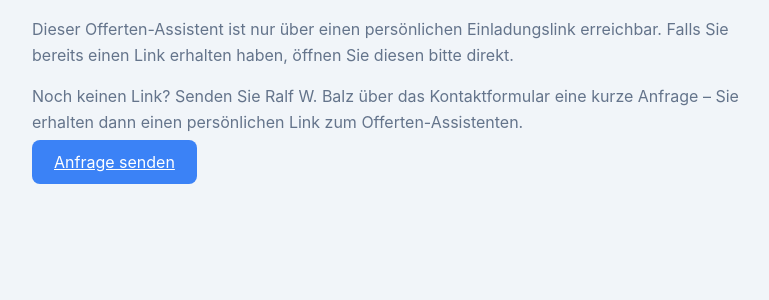
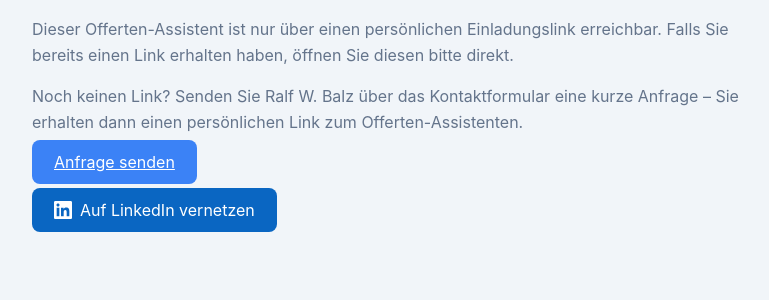
Before and after one commit to plebsapps/Offerten-Assistent-offerte.ralfwbalz.ch, a FastAPI app: template templates/einladung.html in a window 1280 px wide. Shown: the part 199-499 px from the top of the page, without its empty margins (244-1013 px from the left). Run offline with FastAPI, Linux system fonts and the light colour scheme; the template is opened without the code that fills it, so the values that code supplies are empty; parts of the project's set-up code (start-up, migrations or seed data) failed here and were passed over.

Commit message:
LinkedIn-Button auf der Einstiegsseite und LinkedIn-Link im Footer
Co-Authored-By: Claude Opus 5.5 (1M context) <noreply@anthropic.com>

```diff
--- a/static/css/style.css
+++ b/static/css/style.css
@@ -168,7 +168,7 @@ body {
   margin: 0;
   text-align: left;
 }
-.footer-links { display: flex; gap: 24px; }
+.footer-links { display: flex; flex-wrap: wrap; justify-content: center; gap: 12px 24px; }
 .footer-links a {
   color: var(--white);
   font-size: .9rem;
@@ -204,6 +204,20 @@ body {
 
 .intro h1 { color: var(--navy); font-size: 1.6rem; margin-top: 8px; }
 .intro p { color: var(--muted); line-height: 1.6; }
+.btn-linkedin {
+  display: flex;
+  width: fit-content;
+  align-items: center;
+  gap: 8px;
+  margin-top: 16px;
+  padding: 12px 22px;
+  border-radius: 8px;
+  background: #0A66C2;
+  color: #fff;
+  font-size: 1rem;
+  text-decoration: none;
+}
+.btn-linkedin:hover { background: #004182; }
 
 .btn-primary {
   background: var(--blue);
--- a/templates/einladung.html
+++ b/templates/einladung.html
@@ -22,7 +22,7 @@
   <meta name="twitter:description" content="Offerten im Gespräch erstellen: Anliegen per Sprache oder Text schildern, fertige Offerte als PDF erhalten.">
   <meta name="twitter:image"       content="https://offerte.ralfwbalz.ch/static/img/logo-ralfwbalz.svg">
 
-  <link rel="stylesheet" href="/static/css/style.css?v=10">
+  <link rel="stylesheet" href="/static/css/style.css?v=13">
   <link rel="icon" href="/favicon.ico" sizes="32x32">
   <link rel="icon" type="image/svg+xml" href="/static/img/favicon.svg">
   <link rel="apple-touch-icon" href="/apple-touch-icon.png">
@@ -107,6 +107,10 @@
       </p>
       <a href="https://ralfwbalz.ch/#kontakt" class="btn-primary">Anfrage senden</a>
       {% endif %}
+      <a href="https://www.linkedin.com/in/ralf-w-balz-72b304207/" target="_blank" rel="noopener" class="btn-linkedin">
+        <svg width="18" height="18" fill="currentColor" viewBox="0 0 24 24" aria-hidden="true"><path d="M20.447 20.452h-3.554v-5.569c0-1.328-.027-3.037-1.852-3.037-1.853 0-2.136 1.445-2.136 2.939v5.667H9.351V9h3.414v1.561h.046c.477-.9 1.637-1.85 3.37-1.85 3.601 0 4.267 2.37 4.267 4.8v4.991zM5.337 7.433c-1.144 0-2.063-.926-2.063-2.065 0-1.138.92-2.063 2.063-2.063 1.14 0 2.064.925 2.064 2.063 0 1.139-.925 2.065-2.064 2.065zm1.782 13.019H3.555V9h3.564v11.452zM22.225 0H1.771C.792 0 0 .774 0 1.729v20.542C0 23.227.792 24 1.771 24h20.451C23.2 24 24 23.227 24 22.271V1.729C24 .774 23.2 0 22.222 0h.003z"/></svg>
+        Auf LinkedIn vernetzen
+      </a>
     </section>
   </main>
 
@@ -119,6 +123,7 @@
       </div>
       <nav class="footer-links">
         <a href="/impressum">Datenschutz &amp; Impressum</a>
+        <a href="https://www.linkedin.com/in/ralf-w-balz-72b304207/" target="_blank" rel="noopener">LinkedIn</a>
         <a href="/admin/login">Login</a>
       </nav>
     </div>
--- a/templates/freigabe.html
+++ b/templates/freigabe.html
@@ -5,7 +5,7 @@
   <meta name="viewport" content="width=device-width, initial-scale=1.0">
   <meta name="robots" content="noindex">
   <title>Offerte-Freigabe – ralfwbalz.ch</title>
-  <link rel="stylesheet" href="/static/css/style.css?v=10">
+  <link rel="stylesheet" href="/static/css/style.css?v=13">
   <link rel="icon" href="/favicon.ico" sizes="32x32">
   <link rel="icon" type="image/svg+xml" href="/static/img/favicon.svg">
   <link rel="apple-touch-icon" href="/apple-touch-icon.png">
@@ -67,6 +67,7 @@
       </div>
       <nav class="footer-links">
         <a href="/impressum">Datenschutz &amp; Impressum</a>
+        <a href="https://www.linkedin.com/in/ralf-w-balz-72b304207/" target="_blank" rel="noopener">LinkedIn</a>
         <a href="/admin/login">Login</a>
       </nav>
     </div>
--- a/templates/impressum.html
+++ b/templates/impressum.html
@@ -6,7 +6,7 @@
   <meta name="robots" content="index, follow">
   <link rel="canonical" href="https://offerte.ralfwbalz.ch/impressum">
   <title>Datenschutz &amp; Impressum – Offerten-Assistent</title>
-  <link rel="stylesheet" href="/static/css/style.css?v=10">
+  <link rel="stylesheet" href="/static/css/style.css?v=13">
   <link rel="icon" href="/favicon.ico" sizes="32x32">
   <link rel="icon" type="image/svg+xml" href="/static/img/favicon.svg">
   <link rel="apple-touch-icon" href="/apple-touch-icon.png">
@@ -80,6 +80,7 @@
       </div>
       <nav class="footer-links">
         <a href="/impressum">Datenschutz &amp; Impressum</a>
+        <a href="https://www.linkedin.com/in/ralf-w-balz-72b304207/" target="_blank" rel="noopener">LinkedIn</a>
         <a href="/admin/login">Login</a>
       </nav>
     </div>
--- a/templates/index.html
+++ b/templates/index.html
@@ -5,7 +5,7 @@
   <meta name="viewport" content="width=device-width, initial-scale=1.0, viewport-fit=cover">
   <meta name="robots" content="noindex">
   <title>Offerten-Assistent – ralfwbalz.ch</title>
-  <link rel="stylesheet" href="/static/css/style.css?v=10">
+  <link rel="stylesheet" href="/static/css/style.css?v=13">
   <link rel="icon" href="/favicon.ico" sizes="32x32">
   <link rel="icon" type="image/svg+xml" href="/static/img/favicon.svg">
   <link rel="apple-touch-icon" href="/apple-touch-icon.png">
@@ -103,6 +103,7 @@
       </div>
       <nav class="footer-links">
         <a href="/impressum">Datenschutz &amp; Impressum</a>
+        <a href="https://www.linkedin.com/in/ralf-w-balz-72b304207/" target="_blank" rel="noopener">LinkedIn</a>
         <a href="/admin/login">Login</a>
       </nav>
     </div>
```
